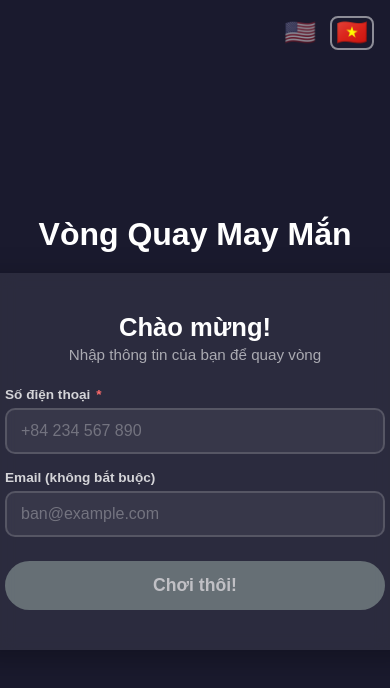
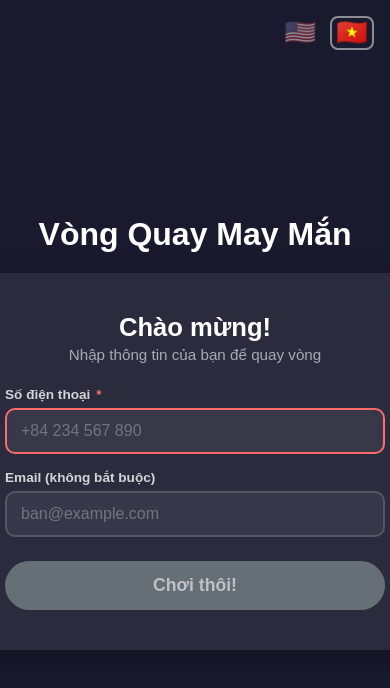
Before and after one commit to demonhunt/spinning-wheel, a React (Create React App) app: page / in a window 390 px wide. Shown: the top 688 px of the page. Built offline with nearby package versions, Linux system fonts and the light colour scheme; no server answers.

Commit message:
Auto focus on mobile phone input after rendered login form

```diff
--- a/src/features/player/PlayerForm.tsx
+++ b/src/features/player/PlayerForm.tsx
@@ -11,7 +11,12 @@ function PlayerForm({ onSubmit, submitDisabled = false }: PlayerFormProps) {
   const [email, setEmail] = useState('');
   const [phone, setPhone] = useState('');
   const [errors, setErrors] = useState<{ email?: string; phone?: string }>({});
+  const phoneInputRef = React.useRef<HTMLInputElement>(null);
   const { t } = useTranslation();
+
+  React.useEffect(() => {
+    phoneInputRef.current?.focus();
+  }, []);
 
   const validate = () => {
     const newErrors: { email?: string; phone?: string } = {};
@@ -45,6 +50,8 @@ function PlayerForm({ onSubmit, submitDisabled = false }: PlayerFormProps) {
             {t.phoneLabel} <span className="required-indicator" aria-hidden="true">*</span>
           </label>
           <input
+            ref={phoneInputRef}
+            autoFocus
             id="phone"
             type="tel"
             placeholder={t.phonePlaceholder}
```
